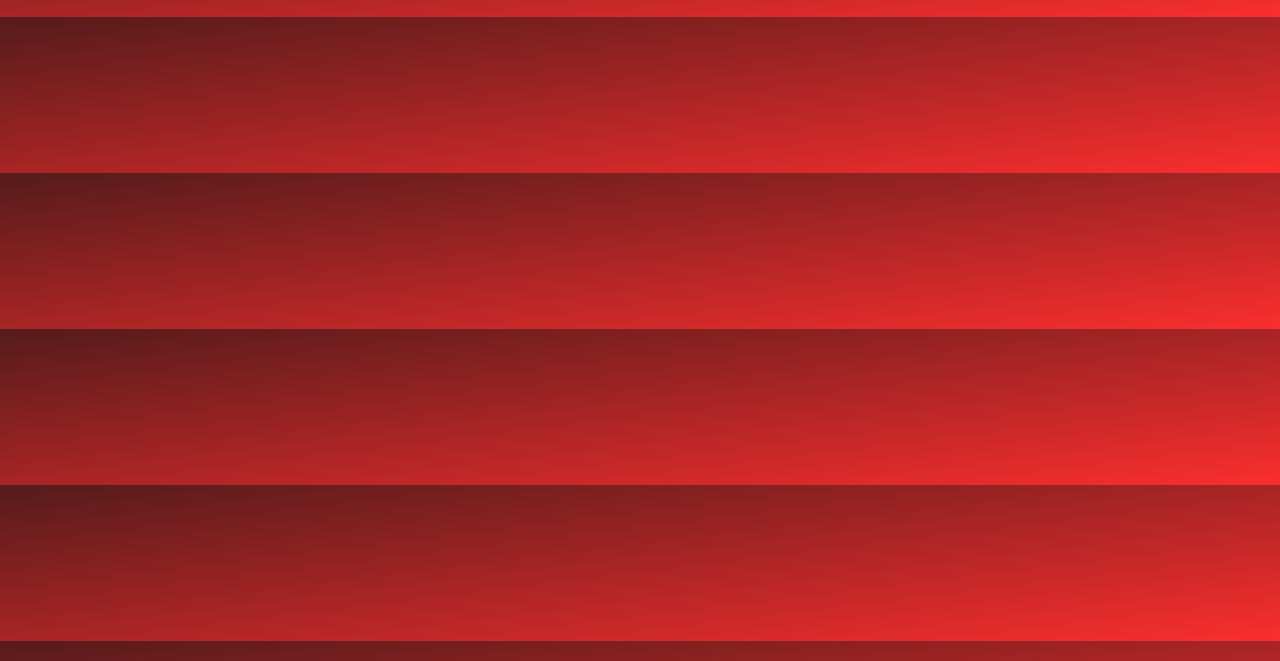
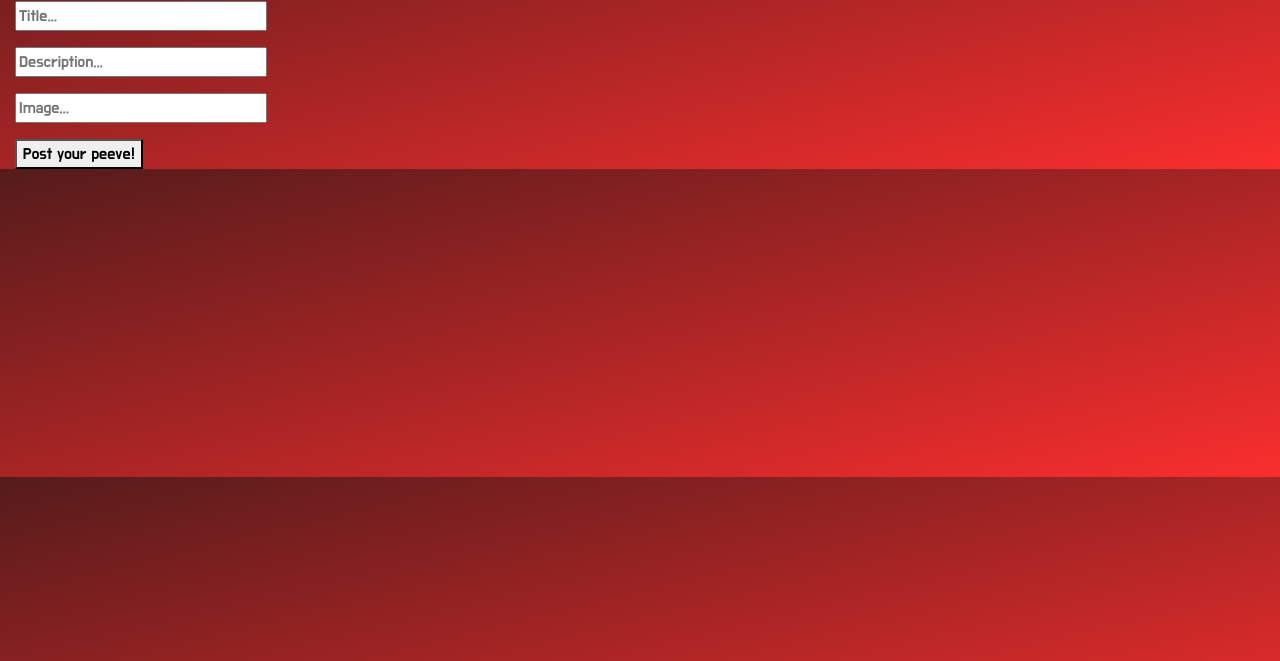
Before and after one commit to BauerSamuel/Hackathon, a website with bundled scripts: page www/index.html in a window 1280 px wide. Shown: the part 139-800 px from the top of the page. Built offline with nearby package versions, Linux system fonts and the light colour scheme; no server answers.

Commit message:
Form connected

```diff
--- a/www/assets/style.css
+++ b/www/assets/style.css
@@ -17,7 +17,7 @@ body {
 }
 
 .comment {
-    background-color: #994141;
+    background-color: #8d3a3a;
     border-radius: 15px;
     border-width: 8px;
     border-color: #fa9292;
@@ -26,7 +26,8 @@ body {
     box-shadow: 0 2px 15px black;
 }
 
-h1, h3 {
+h1, h3, form {
+    color: white;
     text-shadow: 0 2px 3px black;
 }
 
--- a/www/index.html
+++ b/www/index.html
@@ -23,6 +23,19 @@
         <div class="row">
             <!-- Main thread -->
             <div class="col-5">
+                <form id="form" onsubmit="app.controllers.postController.addPost(event)">
+                    <div class="form-group">
+                        <input type="text" name="title" id="formGroupExampleInput" placeholder="Title...">
+                    </div>
+                    <div class="form-group">
+                        <input type="text" name="description"id="formGroupExampleInput2" placeholder="Description...">
+                    </div>
+                    <div class="form-group">
+                        <input type="text" name="image"id="formGroupExampleInput3" placeholder="Image...">
+                    </div>
+                    <button type="submit">Post your peeve!</button>
+                </form>
+
                 <div id="main-thread" class="d-flex flex-column justify-content-center">
                     <!-- Main posts inserted here -->
                 </div>
```
